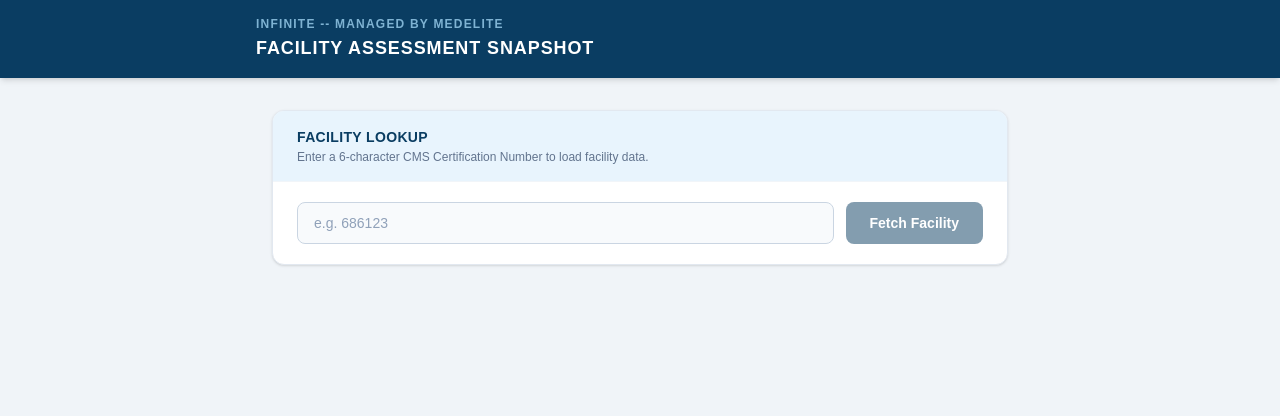
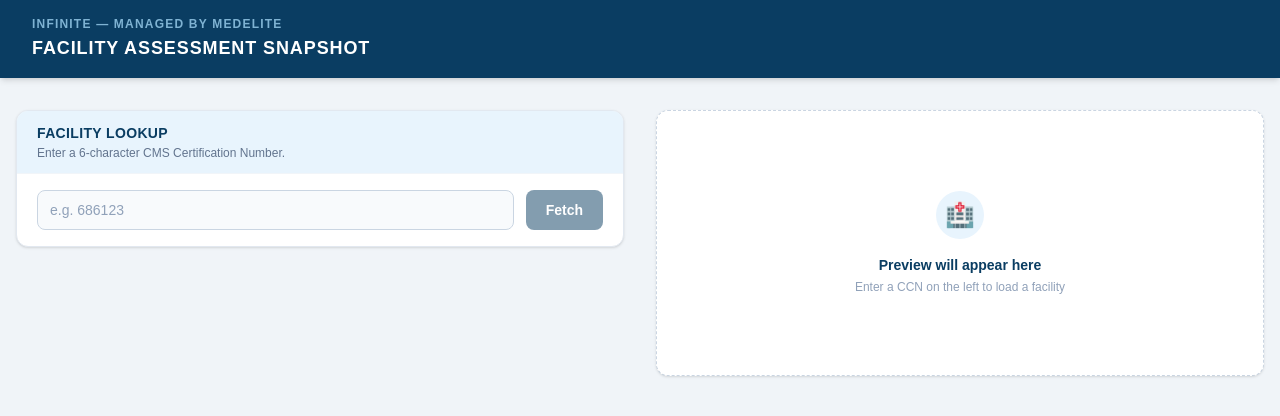
Before and after one commit to AsRumi/MedElite, a Next.js app: page / in a window 1280 px wide. Shown: the top 416 px of the page. Built offline with nearby package versions, Linux system fonts and the light colour scheme.

Commit message:
Branding and Live Preview created.
INFINITE branding and side by side live preview for form filling before exporting as PDF.

```diff
--- a/app/page.tsx
+++ b/app/page.tsx
@@ -1,7 +1,8 @@
 "use client";
 
 import { useState } from "react";
-import type { FacilityData, ManualInputs } from "@/lib/types";
+import type { FacilityData, ManualInputs, ReportModel } from "@/lib/types";
+import SnapshotPreview from "@/components/SnapshotPreview";
 
 const EMPTY_MANUAL: ManualInputs = {
   nameOverride: "",
@@ -55,17 +56,21 @@ export default function Home() {
     setManual((prev) => ({ ...prev, [key]: value }));
   }
 
+  const report: ReportModel | null = facility
+    ? { facility, manual, displayName }
+    : null;
+
   return (
     <div className="min-h-screen" style={{ background: "#f0f4f8" }}>
-      {/* Top nav bar */}
+      {/* Full-width header */}
       <header style={{ background: "#0a3d62" }} className="px-8 py-4 shadow-md">
-        <div className="max-w-3xl mx-auto flex items-center justify-between">
+        <div className="max-w-screen-xl mx-auto flex items-center justify-between">
           <div>
             <p
               className="text-xs font-semibold tracking-widest uppercase"
               style={{ color: "#7fb3d3" }}
             >
-              INFINITE -- Managed by MEDELITE
+              INFINITE &mdash; Managed by MEDELITE
             </p>
             <h1 className="text-lg font-bold tracking-wider uppercase text-white mt-0.5">
               Facility Assessment Snapshot
@@ -82,11 +87,15 @@ export default function Home() {
         </div>
       </header>
 
-      <main className="max-w-3xl mx-auto px-4 py-8 space-y-6">
+      {/* Side-by-side layout on lg+, stacked below */}
+      <div className="max-w-screen-xl mx-auto px-4 py-8 lg:grid lg:grid-cols-2 lg:gap-8 lg:items-start space-y-6 lg:space-y-0">
+
+        {/* LEFT — form column */}
+        <div className="space-y-5">
           {/* CCN lookup card */}
           <section className="bg-white rounded-xl shadow-sm border border-slate-200 overflow-hidden">
             <div
-            className="px-6 py-4 border-b border-slate-100"
+              className="px-5 py-3 border-b border-slate-100"
               style={{ background: "#e8f4fd" }}
             >
               <h2
@@ -96,11 +105,10 @@ export default function Home() {
                 Facility Lookup
               </h2>
               <p className="text-xs text-slate-500 mt-0.5">
-              Enter a 6-character CMS Certification Number to load facility
-              data.
+                Enter a 6-character CMS Certification Number.
               </p>
             </div>
-          <div className="px-6 py-5">
+            <div className="px-5 py-4">
               <form onSubmit={handleFetch} className="flex gap-3">
                 <input
                   type="text"
@@ -108,35 +116,31 @@ export default function Home() {
                   onChange={(e) => setCcnInput(e.target.value)}
                   placeholder="e.g. 686123"
                   maxLength={6}
-                className="flex-1 rounded-lg px-4 py-2.5 text-sm text-slate-900 bg-slate-50 border border-slate-300 focus:outline-none focus:ring-2 focus:border-transparent placeholder-slate-400"
-                style={{ "--tw-ring-color": "#41b3a3" } as React.CSSProperties}
+                  className={inputCls}
                 />
                 <button
                   type="submit"
                   disabled={loading || !ccnInput.trim()}
-                className="px-6 py-2.5 rounded-lg text-sm font-semibold text-white transition-colors disabled:opacity-50 disabled:cursor-not-allowed"
+                  className="px-5 py-2.5 rounded-lg text-sm font-semibold text-white transition-colors disabled:opacity-50 disabled:cursor-not-allowed whitespace-nowrap"
                   style={{ background: loading ? "#7fb3d3" : "#0a3d62" }}
                 >
-                {loading ? "Loading…" : "Fetch Facility"}
+                  {loading ? "Loading…" : "Fetch"}
                 </button>
               </form>
               {error && (
                 <div className="mt-3 flex items-start gap-2 rounded-lg bg-red-50 border border-red-200 px-4 py-3">
-                <span className="text-red-500 text-base leading-none mt-0.5">
-                  ⚠
-                </span>
+                  <span className="text-red-500 text-base leading-none mt-0.5">⚠</span>
                   <p className="text-sm text-red-700 font-medium">{error}</p>
                 </div>
               )}
             </div>
           </section>
 
+          {/* Operational details — only shown after a successful fetch */}
           {facility && (
-          <>
-            {/* Manual inputs card */}
             <section className="bg-white rounded-xl shadow-sm border border-slate-200 overflow-hidden">
               <div
-                className="px-6 py-4 border-b border-slate-100"
+                className="px-5 py-3 border-b border-slate-100"
                 style={{ background: "#e8f4fd" }}
               >
                 <h2
@@ -146,17 +150,15 @@ export default function Home() {
                   Operational Details
                 </h2>
               </div>
-              <div className="px-6 py-5 space-y-5">
+              <div className="px-5 py-4 space-y-4">
                 <Field
-                  label="Facility Name"
+                  label="Facility Name Override"
                   hint="Leave blank to use the official CMS name"
                 >
                   <input
                     type="text"
                     value={manual.nameOverride}
-                    onChange={(e) =>
-                      setManualField("nameOverride", e.target.value)
-                    }
+                    onChange={(e) => setManualField("nameOverride", e.target.value)}
                     placeholder={facility.providerName}
                     className={inputCls}
                   />
@@ -168,7 +170,7 @@ export default function Home() {
                   )}
                 </Field>
 
-                <div className="grid grid-cols-2 gap-4">
+                <div className="grid grid-cols-2 gap-3">
                   <Field label="EMR System">
                     <input
                       type="text"
@@ -184,9 +186,7 @@ export default function Home() {
                       type="number"
                       min={0}
                       value={manual.currentCensus}
-                      onChange={(e) =>
-                        setManualField("currentCensus", e.target.value)
-                      }
+                      onChange={(e) => setManualField("currentCensus", e.target.value)}
                       placeholder="e.g. 142"
                       className={inputCls}
                     />
@@ -196,15 +196,13 @@ export default function Home() {
                     <input
                       type="text"
                       value={manual.typeOfPatient}
-                      onChange={(e) =>
-                        setManualField("typeOfPatient", e.target.value)
-                      }
+                      onChange={(e) => setManualField("typeOfPatient", e.target.value)}
                       placeholder="e.g. SNF"
                       className={inputCls}
                     />
                   </Field>
 
-                  <Field label="Previous Coverage from Medelite">
+                  <Field label="Prev. Coverage">
                     <select
                       value={manual.previousCoverage}
                       onChange={(e) =>
@@ -222,15 +220,12 @@ export default function Home() {
                   </Field>
                 </div>
 
-                <Field label="Previous Provider Performance from Medelite">
+                <Field label="Previous Provider Performance">
                   <input
                     type="text"
                     value={manual.previousProviderPerformance}
                     onChange={(e) =>
-                      setManualField(
-                        "previousProviderPerformance",
-                        e.target.value,
-                      )
+                      setManualField("previousProviderPerformance", e.target.value)
                     }
                     placeholder="e.g. Good standing"
                     className={inputCls}
@@ -241,67 +236,48 @@ export default function Home() {
                   <input
                     type="text"
                     value={manual.medicalCoverage}
-                    onChange={(e) =>
-                      setManualField("medicalCoverage", e.target.value)
-                    }
+                    onChange={(e) => setManualField("medicalCoverage", e.target.value)}
                     placeholder="e.g. Medicare A"
                     className={inputCls}
                   />
                 </Field>
               </div>
             </section>
+          )}
+        </div>
 
-            {/* CMS data summary card */}
-            <section className="bg-white rounded-xl shadow-sm border border-slate-200 overflow-hidden">
+        {/* RIGHT — sticky snapshot preview */}
+        <div className="lg:sticky lg:top-6">
+          {report ? (
+            <SnapshotPreview report={report} />
+          ) : (
+            <div className="bg-white rounded-xl shadow-sm border border-dashed border-slate-300 flex flex-col items-center justify-center py-20 text-center px-8">
               <div
-                className="px-6 py-4 border-b border-slate-100"
+                className="w-12 h-12 rounded-full flex items-center justify-center mb-4"
                 style={{ background: "#e8f4fd" }}
               >
-                <h2
-                  className="text-sm font-semibold uppercase tracking-wide"
+                <span className="text-2xl">🏥</span>
+              </div>
+              <p
+                className="text-sm font-semibold"
                 style={{ color: "#0a3d62" }}
               >
-                  {displayName}
-                </h2>
-                <p className="text-xs text-slate-500 mt-0.5">Live CMS Data.</p>
+                Preview will appear here
+              </p>
+              <p className="text-xs text-slate-400 mt-1">
+                Enter a CCN on the left to load a facility
+              </p>
             </div>
-              <div className="px-6 py-5">
-                <div className="grid grid-cols-2 gap-x-8 gap-y-3 text-sm">
-                  <DataRow label="Location" value={facility.location} />
-                  <DataRow label="State" value={facility.state} />
-                  <DataRow
-                    label="Certified Beds"
-                    value={facility.certifiedBeds ?? "N/A"}
-                  />
-                  <DataRow label="CCN" value={facility.ccn} />
+          )}
         </div>
 
-                <div className="mt-5 grid grid-cols-4 gap-3">
-                  <RatingBadge label="Overall" value={facility.overallRating} />
-                  <RatingBadge
-                    label="Health Inspection"
-                    value={facility.healthInspectionRating}
-                  />
-                  <RatingBadge
-                    label="Staffing"
-                    value={facility.staffingRating}
-                  />
-                  <RatingBadge
-                    label="Quality of Care"
-                    value={facility.qmRating}
-                  />
       </div>
-              </div>
-            </section>
-          </>
-        )}
-      </main>
     </div>
   );
 }
 
 const inputCls =
-  "w-full rounded-lg px-4 py-2.5 text-sm text-slate-900 bg-slate-50 border border-slate-300 focus:outline-none focus:ring-2 focus:ring-teal-400 focus:border-transparent placeholder-slate-400";
+  "w-full rounded-lg px-3 py-2 text-sm text-slate-900 bg-slate-50 border border-slate-300 focus:outline-none focus:ring-2 focus:ring-teal-400 focus:border-transparent placeholder-slate-400";
 
 function Field({
   label,
@@ -322,60 +298,3 @@ function Field({
     </div>
   );
 }
-
-function DataRow({ label, value }: { label: string; value: string | number }) {
-  return (
-    <div className="flex flex-col">
-      <span className="text-xs font-semibold uppercase tracking-wide text-slate-400">
-        {label}
-      </span>
-      <span className="text-sm font-medium text-slate-800 mt-0.5">{value}</span>
-    </div>
-  );
-}
-
-function RatingBadge({
-  label,
-  value,
-}: {
-  label: string;
-  value: number | null;
-}) {
-  const score = value ?? 0;
-  const bg =
-    score >= 4
-      ? "#d1fae5"
-      : score === 3
-        ? "#fef9c3"
-        : score >= 1
-          ? "#fee2e2"
-          : "#f1f5f9";
-  const text =
-    score >= 4
-      ? "#065f46"
-      : score === 3
-        ? "#854d0e"
-        : score >= 1
-          ? "#991b1b"
-          : "#64748b";
-
-  return (
-    <div
-      className="rounded-lg px-3 py-3 text-center border"
-      style={{ background: bg, borderColor: text + "33" }}
-    >
-      <p
-        className="text-xs font-semibold uppercase tracking-wide mb-1"
-        style={{ color: text }}
-      >
-        {label}
-      </p>
-      <p className="text-2xl font-extrabold" style={{ color: text }}>
-        {value ?? "—"}
-      </p>
-      <p className="text-xs mt-0.5" style={{ color: text }}>
-        / 5 stars
-      </p>
-    </div>
-  );
-}
--- /dev/null
+++ b/components/BrandingHeader.tsx
@@ -0,0 +1,32 @@
+interface BrandingHeaderProps {
+  state?: string;
+}
+
+export default function BrandingHeader({ state }: BrandingHeaderProps) {
+  return (
+    <div
+      className="px-8 py-5 flex items-center justify-between"
+      style={{ background: "#0a3d62" }}
+    >
+      <div>
+        <p
+          className="text-xs font-semibold tracking-widest uppercase"
+          style={{ color: "#7fb3d3" }}
+        >
+          INFINITE &mdash; Managed by MEDELITE
+        </p>
+        <h1 className="text-xl font-bold tracking-wider uppercase text-white mt-1">
+          Facility Assessment Snapshot
+        </h1>
+      </div>
+      {state && (
+        <span
+          className="text-4xl font-extrabold tracking-widest"
+          style={{ color: "#41b3a3" }}
+        >
+          {state}
+        </span>
+      )}
+    </div>
+  );
+}
--- /dev/null
+++ b/components/SnapshotPreview.tsx
@@ -0,0 +1,131 @@
+import type { ReportModel } from "@/lib/types";
+import BrandingHeader from "./BrandingHeader";
+
+interface Props {
+  report: ReportModel;
+}
+
+export default function SnapshotPreview({ report }: Props) {
+  const { facility, manual, displayName } = report;
+  const careCompareUrl = `https://www.medicare.gov/care-compare/details/nursing-home/${facility.ccn}`;
+
+  return (
+    <div className="bg-white rounded-xl shadow-sm border border-slate-200 overflow-hidden">
+      {/* Branding header inside the preview */}
+      <BrandingHeader state={facility.state} />
+
+      {/* Snapshot body */}
+      <div className="px-8 py-6 space-y-0">
+        {/* Section: Facility Info */}
+        <SectionHeader>Facility Information</SectionHeader>
+        <Row label="Name of Facility" value={displayName} />
+        <Row label="Location" value={facility.location} />
+        <Row label="EMR" value={manual.emr} />
+        <Row
+          label="Census Capacity"
+          value={facility.certifiedBeds != null ? String(facility.certifiedBeds) : undefined}
+        />
+        <Row label="Current Census" value={manual.currentCensus} />
+        <Row label="Type of Patient" value={manual.typeOfPatient} />
+
+        {/* Section: Medelite History */}
+        <SectionHeader>Medelite History</SectionHeader>
+        <Row
+          label="Previous Coverage from Medelite"
+          value={manual.previousCoverage || undefined}
+        />
+        <Row
+          label="Previous Provider Performance from Medelite"
+          value={manual.previousProviderPerformance}
+        />
+        <Row label="Medical Coverage" value={manual.medicalCoverage} />
+
+        {/* Section: Star Ratings */}
+        <SectionHeader>CMS Star Ratings</SectionHeader>
+        <RatingRow label="Overall Rating" value={facility.overallRating} />
+        <RatingRow
+          label="Health Inspection"
+          value={facility.healthInspectionRating}
+        />
+        <RatingRow label="Staffing" value={facility.staffingRating} />
+        <RatingRow
+          label="Quality of Resident Care"
+          value={facility.qmRating}
+        />
+
+        {/* Medicare source link */}
+        <div className="pt-5 mt-2 border-t border-slate-100">
+          <p className="text-xs text-slate-400 uppercase tracking-wide font-semibold mb-1">
+            Medicare Source
+          </p>
+          <a
+            href={careCompareUrl}
+            target="_blank"
+            rel="noopener noreferrer"
+            className="text-sm font-medium break-all"
+            style={{ color: "#0a3d62" }}
+          >
+            {careCompareUrl}
+          </a>
+        </div>
+      </div>
+    </div>
+  );
+}
+
+function SectionHeader({ children }: { children: React.ReactNode }) {
+  return (
+    <div
+      className="px-4 py-2 mt-4 first:mt-0 rounded-md"
+      style={{ background: "#e8f4fd" }}
+    >
+      <p
+        className="text-xs font-bold uppercase tracking-widest"
+        style={{ color: "#0a3d62" }}
+      >
+        {children}
+      </p>
+    </div>
+  );
+}
+
+function Row({ label, value }: { label: string; value?: string }) {
+  return (
+    <div className="flex items-baseline border-b border-slate-50 py-2.5 gap-4">
+      <span className="w-64 flex-shrink-0 text-xs font-semibold uppercase tracking-wide text-slate-500">
+        {label}
+      </span>
+      <span className="text-sm font-medium text-slate-800">
+        {value?.trim() || <span className="text-slate-300 italic">—</span>}
+      </span>
+    </div>
+  );
+}
+
+function RatingRow({ label, value }: { label: string; value: number | null }) {
+  const score = value ?? 0;
+  const bg =
+    score >= 4 ? "#d1fae5" : score === 3 ? "#fef9c3" : score >= 1 ? "#fee2e2" : "#f1f5f9";
+  const color =
+    score >= 4 ? "#065f46" : score === 3 ? "#854d0e" : score >= 1 ? "#991b1b" : "#94a3b8";
+
+  return (
+    <div className="flex items-center border-b border-slate-50 py-2.5 gap-4">
+      <span className="w-64 flex-shrink-0 text-xs font-semibold uppercase tracking-wide text-slate-500">
+        {label}
+      </span>
+      {value != null ? (
+        <span
+          className="inline-flex items-center gap-1.5 rounded-full px-3 py-0.5 text-sm font-bold"
+          style={{ background: bg, color }}
+        >
+          {"★".repeat(value)}
+          {"☆".repeat(5 - value)}
+          <span className="ml-1 text-xs font-semibold">{value}/5</span>
+        </span>
+      ) : (
+        <span className="text-slate-300 italic text-sm">N/A</span>
+      )}
+    </div>
+  );
+}
```
Lines whose indentation alone changed are shown as unchanged.
